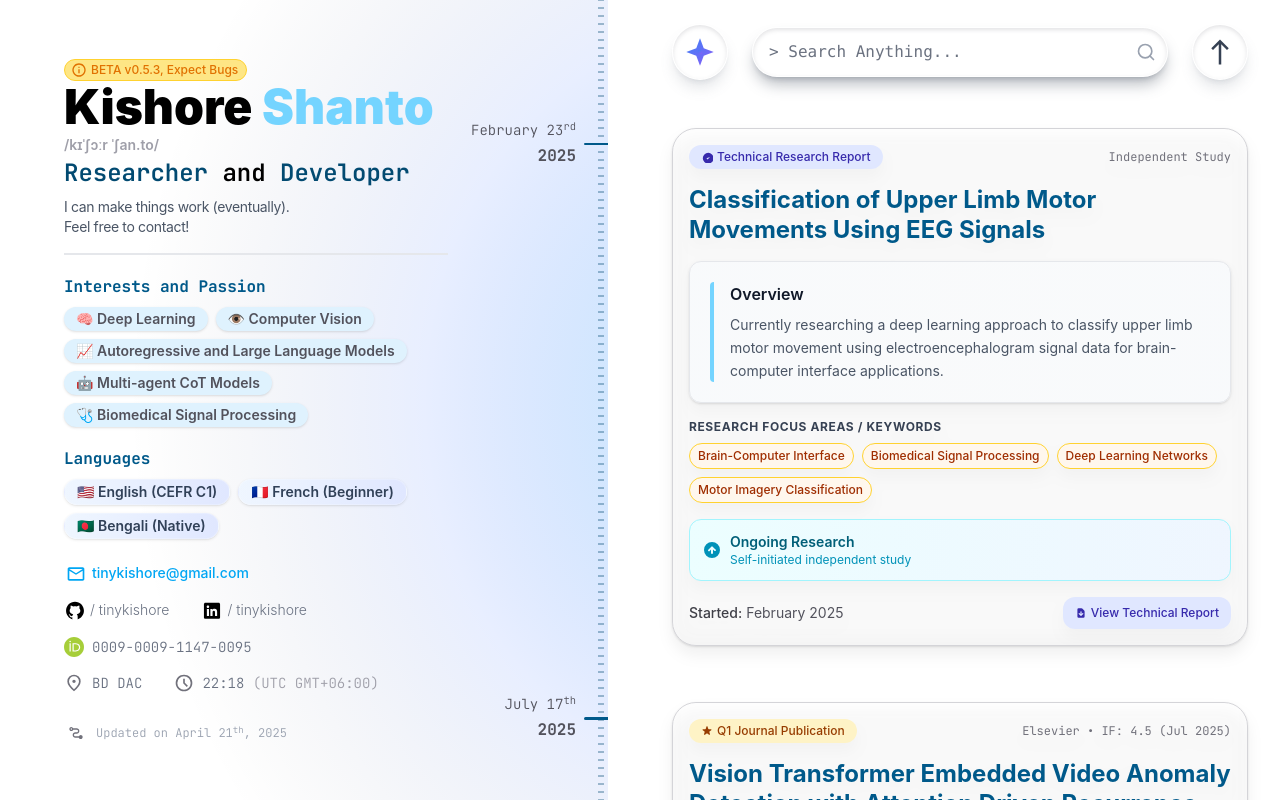
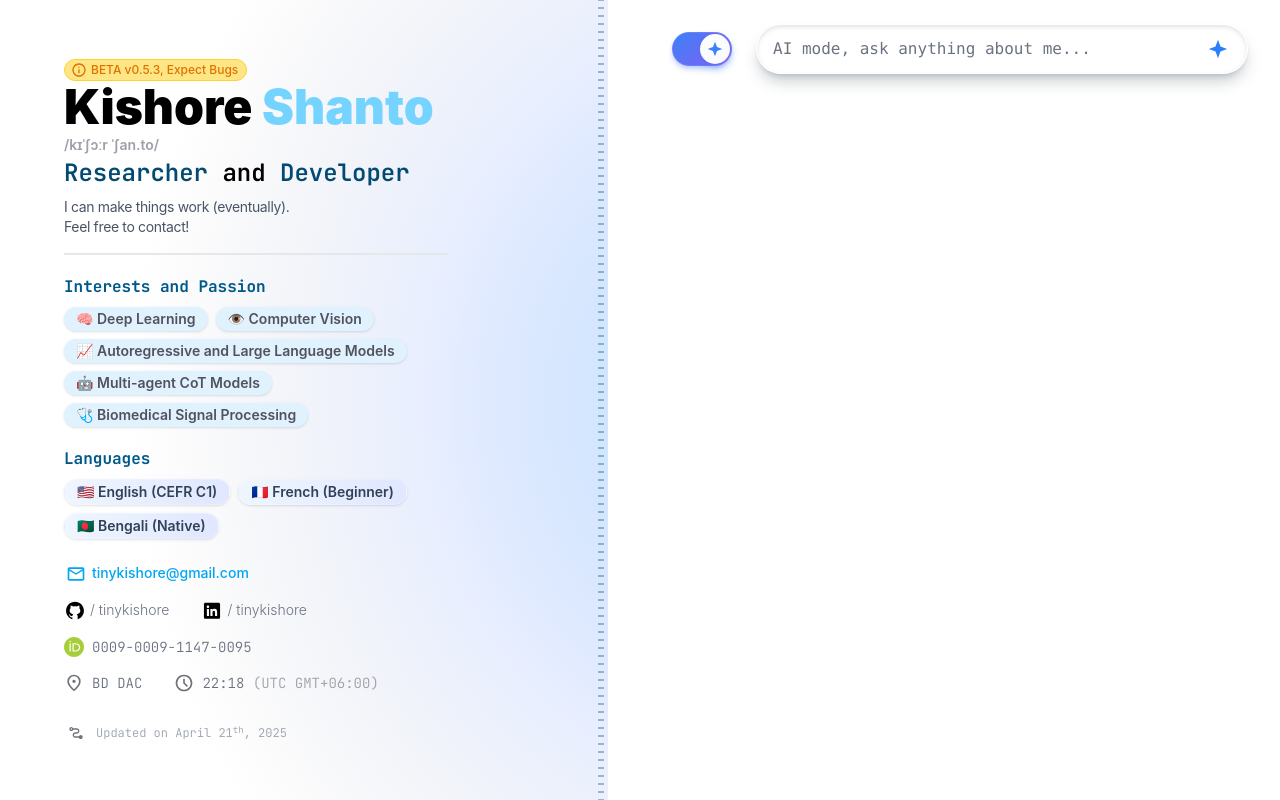
Before and after one commit to kishoreshanto/kishoreshanto, a SvelteKit app: page / in a window 1280 px wide. Both pictures are taken after a click on the button "Switch to ask AI mode". Shown: the top 800 px of the page. Built offline with nearby package versions, Linux system fonts and the light colour scheme.

Commit message:
Implement iOS-style toggle switch with animation for mode switching and update placeholder text for improved user experience

```diff
--- a/src/components/TopBar.svelte
+++ b/src/components/TopBar.svelte
@@ -11,6 +11,9 @@
 	}
 
 	let { searchTerm = '', isAskMode = false, onclearSearch, onsearchInput, onaskQuestion, ontoggleMode }: Props = $props();
+
+	// Animation state for iOS slider
+	let isTransitioning = $state(false);
 
 	// Dynamic placeholder cycling with typewriter effect
 	const placeholderMessages = [
@@ -119,6 +122,16 @@
 		}
 	}
 
+	// Handle toggle with animation
+	function handleToggle() {
+		isTransitioning = true;
+		ontoggleMode?.();
+		// Reset transition state after animation completes
+		setTimeout(() => {
+			isTransitioning = false;
+		}, 300);
+	}
+
 
 </script>
 
@@ -128,7 +141,7 @@
 		<div class="lg:ml-96 lg:flex lg:w-full lg:justify-end lg:pl-32">
 			<div class="mx-auto max-w-lg lg:mx-0 lg:w-0 lg:max-w-xl lg:flex-auto">
 				<div class="flex flex-row-reverse gap-6 justify-center lg:justify-end items-center">
-					<button class="inset-shadow-sm inset-shadow-zinc-500/20 flex-shrink-0 bg-white/40 dark:bg-black/20 backdrop-blur-lg border-[0.5px] border-white/10 dark:border-white/10 rounded-full p-3 shadow-lg shadow-gray-500/20 dark:shadow-blue-500/30 hover:bg-white/20 dark:hover:bg-white/10 hover:-translate-y-[1px] hover:shadow-xl hover:shadow-gray-500/30 dark:hover:shadow-blue-500/40 transition-all duration-300 ease-out group"
+					<!-- <button class="inset-shadow-sm inset-shadow-zinc-500/20 flex-shrink-0 bg-white/40 dark:bg-black/20 backdrop-blur-lg border-[0.5px] border-white/10 dark:border-white/10 rounded-full p-3 shadow-lg shadow-gray-500/20 dark:shadow-blue-500/30 hover:bg-white/20 dark:hover:bg-white/10 hover:-translate-y-[1px] hover:shadow-xl hover:shadow-gray-500/30 dark:hover:shadow-blue-500/40 transition-all duration-300 ease-out group"
 							onclick={() => window.scrollTo({ top: 0, behavior: 'smooth' })}
 						aria-label="Scroll to top">
 						<svg xmlns="http://www.w3.org/2000/svg"
@@ -138,7 +151,7 @@
 							class="fill-gray-700 dark:fill-sky-400 group-hover:fill-gray-900 dark:group-hover:fill-sky-300 group-hover:-translate-y-[-.5px] transition-all duration-200">
 							<path d="M440-80v-647L256-544l-56-56 280-280 280 280-56 57-184-184v647h-80Z"/>
 						</svg>
-					</button>
+					</button> -->
 					<!-- Mode Toggle Button -->
 
 					<div class="relative flex-1 min-w-0">
@@ -146,36 +159,57 @@
 							value={searchTerm}
 							oninput={handleInput}
 							onkeypress={handleKeyPress}
-							placeholder={isAskMode ? "Ask anything about me..." : "> "+ dynamicPlaceholder}
-							class="font-mono w-full inset-shadow-sm inset-shadow-zinc-500/20 bg-white/40 dark:bg-black/20 backdrop-blur-lg border-[0.5px] border-white/10 dark:border-white/10 rounded-full pl-4 pr-12 py-3 shadow-lg shadow-gray-600/40 dark:shadow-blue-500/30 hover:bg-white/20 dark:hover:bg-white/10 focus:bg-white/20 dark:focus:bg-white/10 hover:-translate-y-0.5 focus:-translate-y-0.5 hover:shadow-xl focus:shadow-xl hover:shadow-gray-500/30 dark:hover:shadow-blue-500/40 focus:shadow-gray-500/30 dark:focus:shadow-blue-500/40 transition-all duration-300 ease-out text-gray-900 dark:text-white placeholder-gray-500 dark:placeholder-gray-400 focus:outline-none typewriter-placeholder"/>
+							placeholder={isAskMode ? "AI mode, ask anything about me..." : "> "+ dynamicPlaceholder}
+							class="font-mono w-full inset-shadow-sm inset-shadow-zinc-500/20 bg-white/50 dark:bg-black/20 backdrop-blur-lg border-[0.5px] border-white/40 dark:border-white/10 rounded-full pl-4 pr-12 py-3 shadow-lg shadow-gray-600/30 dark:shadow-blue-500/30 hover:bg-white/20 dark:hover:bg-white/10 focus:bg-white/20 dark:focus:bg-white/10 hover:shadow-xl focus:shadow-xl hover:shadow-gray-500/30 dark:hover:shadow-blue-500/40 focus:shadow-gray-500/30 dark:focus:shadow-blue-500/40 transition-all duration-300 ease-out text-gray-900 dark:text-white placeholder-gray-500 dark:placeholder-gray-400 focus:outline-none typewriter-placeholder"/>
 
+						{#if isAskMode}
+							<!-- AI Icon always visible in ask mode -->
 							{#if searchTerm}
-							{#if isAskMode}
-								<!-- Ask Button for AI mode -->
+								<!-- Clickable AI Icon when there's text -->
 								<button
 									onclick={handleAskClick}
 									aria-label="Ask question"
-									class="absolute right-3 top-1/2 transform -translate-y-1/2 p-1 rounded-full bg-gradient-to-r from-blue-500 to-purple-600 hover:from-blue-600 hover:to-purple-700 transition-all duration-200 flex items-center justify-center">
+									class="absolute right-4 top-1/2 transform -translate-y-1/2 p-1 rounded-full hover:bg-blue-500/10 dark:hover:bg-blue-400/10 transition-all duration-200 flex items-center justify-center">
 									<svg xmlns="http://www.w3.org/2000/svg"
-										 width="16"
-										 height="16"
+										 width="20"
+										 height="20"
 										 viewBox="0 0 24 24"
 										 fill="none"
 										 stroke="currentColor"
 										 stroke-width="2"
 										 stroke-linecap="round"
 										 stroke-linejoin="round"
-										 class="text-white">
+										 class="text-blue-500 dark:text-blue-400 hover:text-blue-600 dark:hover:text-blue-300">
 										<path d="M12 1L9 9l-8 3 8 3 3 8 3-8 8-3-8-3-3-8z" fill="currentColor" stroke="none"/>
 										<circle cx="12" cy="12" r="2" fill="currentColor" stroke="none"/>
 									</svg>
 								</button>
 							{:else}
+								<!-- Static AI Icon when empty -->
+								<div class="absolute right-5 top-1/2 transform -translate-y-1/2 pointer-events-none flex items-center justify-center">
+									<svg xmlns="http://www.w3.org/2000/svg"
+										 width="20"
+										 height="20"
+										 viewBox="0 0 24 24"
+										 fill="none"
+										 stroke="currentColor"
+										 stroke-width="2"
+										 stroke-linecap="round"
+										 stroke-linejoin="round"
+										 class="text-blue-500 dark:text-blue-400">
+										<path d="M12 1L9 9l-8 3 8 3 3 8 3-8 8-3-8-3-3-8z" fill="currentColor" stroke="none"/>
+										<circle cx="12" cy="12" r="2" fill="currentColor" stroke="none"/>
+									</svg>
+								</div>
+							{/if}
+						{:else}
+							<!-- Search mode icons -->
+							{#if searchTerm}
 								<!-- Clear Button for search mode -->
 								<button
 									onclick={clearSearch}
 									aria-label="Clear search"
-									class="absolute right-3 top-1/2 transform -translate-y-1/2 p-1 rounded-full hover:bg-white/20 dark:hover:bg-white/10 transition-colors duration-200 flex items-center justify-center">
+									class="absolute right-4 top-1/2 transform -translate-y-1/2 p-1 rounded-full hover:bg-white/20 dark:hover:bg-white/10 transition-colors duration-200 flex items-center justify-center">
 									<svg xmlns="http://www.w3.org/2000/svg"
 										 width="20"
 										 height="20"
@@ -190,26 +224,9 @@
 										<line x1="6" y1="6" x2="18" y2="18"></line>
 									</svg>
 								</button>
-							{/if}
-						{:else}
-							<div class="absolute right-3 top-1/2 transform -translate-y-1/2 pointer-events-none flex items-center justify-center">
-								{#if isAskMode}
-									<!-- AI Icon for ask mode -->
-									<svg xmlns="http://www.w3.org/2000/svg"
-										 width="20"
-										 height="20"
-										 viewBox="0 0 24 24"
-										 fill="none"
-										 stroke="currentColor"
-										 stroke-width="2"
-										 stroke-linecap="round"
-										 stroke-linejoin="round"
-										 class="text-blue-500 dark:text-blue-400">
-										<path d="M12 1L9 9l-8 3 8 3 3 8 3-8 8-3-8-3-3-8z" fill="currentColor" stroke="none"/>
-										<circle cx="12" cy="12" r="2" fill="currentColor" stroke="none"/>
-									</svg>
 							{:else}
 								<!-- Search Icon for search mode -->
+								<div class="absolute right-4 top-1/2 transform -translate-y-1/2 pointer-events-none flex items-center justify-center">
 									<svg xmlns="http://www.w3.org/2000/svg"
 										 width="20"
 										 height="20"
@@ -223,43 +240,57 @@
 										<circle cx="11" cy="11" r="8"></circle>
 										<path d="m21 21-4.35-4.35"></path>
 									</svg>
+								</div>
 							{/if}
-							</div>
 						{/if}
 					</div>
 
+					<!-- iOS Style Toggle Switch -->
+					<div class="ios-toggle-container">
 						<button
-						onclick={ontoggleMode}
-						class="inset-shadow-sm inset-shadow-zinc-500/20 flex-shrink-0 bg-white/40 dark:bg-black/20 backdrop-blur-lg border-[0.5px] border-white/10 dark:border-white/10 rounded-full p-3 shadow-lg shadow-gray-500/20 dark:shadow-blue-500/30 hover:bg-white/20 dark:hover:bg-white/10 hover:-translate-y-0.5 hover:shadow-xl hover:shadow-gray-500/30 dark:hover:shadow-blue-500/40 transition-all duration-300 ease-out group"
+							onclick={handleToggle}
+							class="ios-toggle {isAskMode ? 'ai-mode' : 'search-mode'} {isTransitioning ? 'transitioning' : ''}"
 							aria-label={isAskMode ? "Switch to search mode" : "Switch to ask AI mode"}>
+
+							<!-- Background track -->
+							<div class="toggle-track"></div>
+
+							<!-- Sliding thumb -->
+							<div class="toggle-thumb">
 								{#if isAskMode}
-							<!-- Search Icon when in Ask mode -->
+									<!-- AI Icon -->
 									<svg xmlns="http://www.w3.org/2000/svg"
-								 height="30px"
+										 width="16"
+										 height="16"
 										 viewBox="0 0 24 24"
-								 width="30px"
-							class="fill-gray-700 text-black dark:text-sky-400 group-hover:text-gray-900 dark:group-hover:text-sky-300 group-hover:-translate-y-[-.5px] transition-all duration-200">
-								<circle cx="11" cy="11" r="8" fill="none" stroke="currentColor" stroke-width="2"/>
-								<path d="m21 21-4.35-4.35" fill="none" stroke="currentColor" stroke-width="2"/>
+										 fill="none"
+										 stroke="currentColor"
+										 stroke-width="2"
+										 stroke-linecap="round"
+										 stroke-linejoin="round"
+										 class="toggle-icon">
+										<path d="M12 1L9 9l-8 3 8 3 3 8 3-8 8-3-8-3-3-8z" fill="currentColor" stroke="none"/>
+										<circle cx="12" cy="12" r="2" fill="currentColor" stroke="none"/>
 									</svg>
 								{:else}
-							<!-- AI Icon when in Search mode -->
+									<!-- Search Icon -->
 									<svg xmlns="http://www.w3.org/2000/svg"
-								 height="30px"
+										 width="16"
+										 height="16"
 										 viewBox="0 0 24 24"
-								 width="30px"
-								 class="fill-gray-700 dark:fill-sky-400 group-hover:fill-gray-900 dark:group-hover:fill-sky-300 group-hover:-translate-y-[-.5px] transition-all duration-200">
-								<defs>
-									<linearGradient id="aiGradient" x1="0%" y1="0%" x2="100%" y2="100%">
-										<stop offset="0%" style="stop-color:#3b82f6;stop-opacity:1" />
-										<stop offset="100%" style="stop-color:#8b5cf6;stop-opacity:1" />
-									</linearGradient>
-								</defs>
-								<path d="M12 1L9 9l-8 3 8 3 3 8 3-8 8-3-8-3-3-8z" fill="url(#aiGradient)"/>
-								<circle cx="12" cy="12" r="2" fill="url(#aiGradient)"/>
+										 fill="none"
+										 stroke="currentColor"
+										 stroke-width="2"
+										 stroke-linecap="round"
+										 stroke-linejoin="round"
+										 class="toggle-icon">
+										<circle cx="11" cy="11" r="8"/>
+										<path d="m21 21-4.35-4.35"/>
 									</svg>
 								{/if}
+							</div>
 						</button>
+					</div>
 				</div>
 			</div>
 		</div>
@@ -288,4 +319,173 @@
 		color: rgb(156 163 175);
 		opacity: 1;
 	}
+
+	/* iOS Style Toggle Switch */
+	.ios-toggle-container {
+		display: flex;
+		align-items: center;
+		justify-content: center;
+	}
+
+	.ios-toggle {
+		position: relative;
+		width: 60px;
+		height: 34px;
+		background: transparent;
+		border: none;
+		cursor: pointer;
+		border-radius: 17px;
+		transition: all 0.3s cubic-bezier(0.4, 0, 0.2, 1);
+		outline: none;
+		padding: 0;
+	}
+
+	.toggle-track {
+		position: absolute;
+		top: 0;
+		left: 0;
+		right: 0;
+		bottom: 0;
+		border-radius: 17px;
+		transition: all 0.3s cubic-bezier(0.4, 0, 0.2, 1);
+		backdrop-filter: blur(12px);
+		border: 0.5px solid rgba(255, 255, 255, 0.1);
+		box-shadow:
+			inset 0 1px 2px rgba(0, 0, 0, 0.1),
+			0 4px 6px -1px rgba(0, 0, 0, 0.1),
+			0 2px 4px -1px rgba(0, 0, 0, 0.06);
+	}
+
+	.toggle-thumb {
+		position: absolute;
+		top: 2px;
+		left: 2px;
+		width: 30px;
+		height: 30px;
+		background: white;
+		border-radius: 50%;
+		transition: all 0.3s cubic-bezier(0.4, 0, 0.2, 1);
+		display: flex;
+		align-items: center;
+		justify-content: center;
+		box-shadow:
+			0 4px 6px -1px rgba(0, 0, 0, 0.1),
+			0 2px 4px -1px rgba(0, 0, 0, 0.06),
+			0 1px 3px 0 rgba(0, 0, 0, 0.1);
+		transform: translateX(0);
+	}
+
+	.toggle-icon {
+		transition: all 0.3s cubic-bezier(0.4, 0, 0.2, 1);
+		color: #6b7280;
+		opacity: 1;
+		transform: scale(1);
+	}
+
+	/* Search mode styling */
+	.ios-toggle.search-mode .toggle-track {
+		background: rgba(107, 114, 128, 0.2);
+	}
+
+	.ios-toggle.search-mode .toggle-thumb {
+		transform: translateX(0);
+		/* background: linear-gradient(135deg, #f3f4f6 0%, #e5e7eb 100%); */
+	}
+
+	.ios-toggle.search-mode .toggle-icon {
+		color: #6b7280;
+	}
+
+	/* AI mode styling */
+	.ios-toggle.ai-mode .toggle-track {
+		background: linear-gradient(135deg, #3b82f6 0%, #8b5cf6 100%);
+		box-shadow:
+			inset 0 1px 2px rgba(59, 130, 246, 0.2),
+			0 4px 6px -1px rgba(59, 130, 246, 0.3),
+			0 2px 4px -1px rgba(139, 92, 246, 0.2);
+	}
+
+	.ios-toggle.ai-mode .toggle-thumb {
+		transform: translateX(26px);
+		background: linear-gradient(135deg, #ffffff 0%, #f8fafc 100%);
+		box-shadow:
+			0 4px 12px -2px rgba(59, 130, 246, 0.4),
+			0 2px 4px -1px rgba(139, 92, 246, 0.3);
+	}
+
+	.ios-toggle.ai-mode .toggle-icon {
+		color: #3b82f6;
+	}
+
+	/* Dark mode styles */
+	:global(.dark) .ios-toggle.search-mode .toggle-track {
+		background: rgba(75, 85, 99, 0.3);
+	}
+
+	:global(.dark) .ios-toggle.search-mode .toggle-thumb {
+		background: linear-gradient(135deg, #374151 0%, #4b5563 100%);
+	}
+
+	:global(.dark) .ios-toggle.search-mode .toggle-icon {
+		color: #9ca3af;
+	}
+
+	:global(.dark) .ios-toggle.ai-mode .toggle-track {
+		background: linear-gradient(135deg, #1e40af 0%, #7c3aed 100%);
+	}
+
+	:global(.dark) .ios-toggle.ai-mode .toggle-thumb {
+		background: linear-gradient(135deg, #1f2937 0%, #374151 100%);
+	}
+
+	:global(.dark) .ios-toggle.ai-mode .toggle-icon {
+		color: #60a5fa;
+	}
+
+	.ios-toggle:hover .toggle-thumb {
+		transform: translateX(0) scale(1.15);
+		box-shadow:
+			0 6px 20px -4px rgba(0, 0, 0, 0.15),
+			0 4px 8px -2px rgba(0, 0, 0, 0.1);
+	}
+
+	.ios-toggle.ai-mode:hover .toggle-thumb {
+		transform: translateX(26px) scale(1.15);
+		box-shadow:
+			0 6px 20px -4px rgba(59, 130, 246, 0.5),
+			0 4px 8px -2px rgba(139, 92, 246, 0.4);
+	}
+
+	/* Active/pressed state */
+	.ios-toggle:active {
+		transform: scale(0.98);
+	}
+
+	.ios-toggle:active .toggle-thumb {
+		transform: translateX(0) scale(0.95);
+	}
+
+	.ios-toggle.ai-mode:active .toggle-thumb {
+		transform: translateX(26px) scale(0.95);
+	}
+
+	/* Transition animation during mode switch */
+	.ios-toggle.transitioning .toggle-thumb {
+		transform: translateX(13px) scale(1.1);
+	}
+
+	.ios-toggle.transitioning .toggle-icon {
+		opacity: 0;
+		transform: scale(0.8);
+	}
+
+	/* Focus styles for accessibility */
+	.ios-toggle:focus-visible {
+		outline: 2px solid #3b82f6;
+		outline-offset: 2px;
+	}
+
+	:global(.dark) .ios-toggle:focus-visible {
+		outline-color: #60a5fa;
+	}
 </style>
```
Lines whose indentation alone changed are shown as unchanged.
